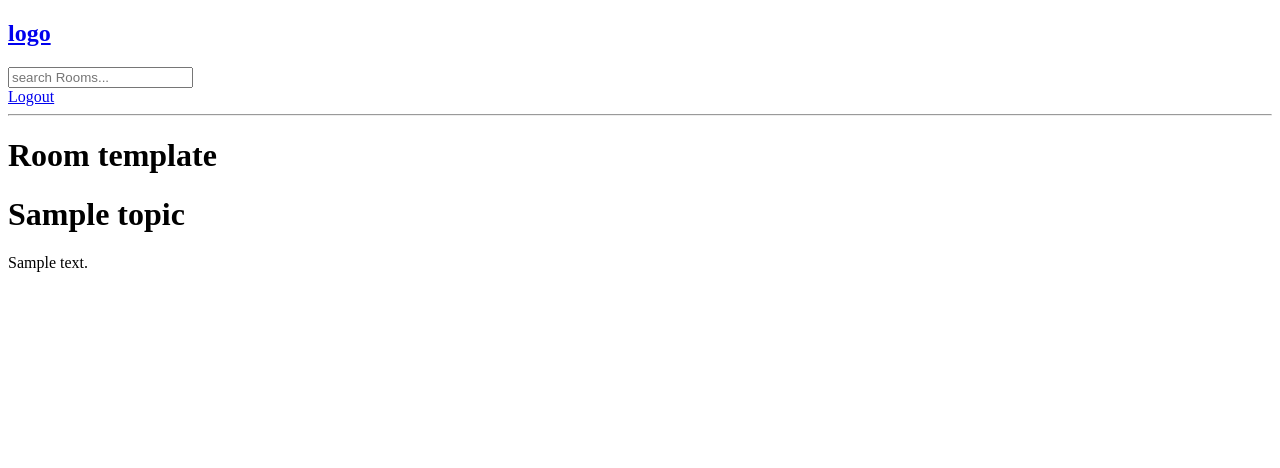
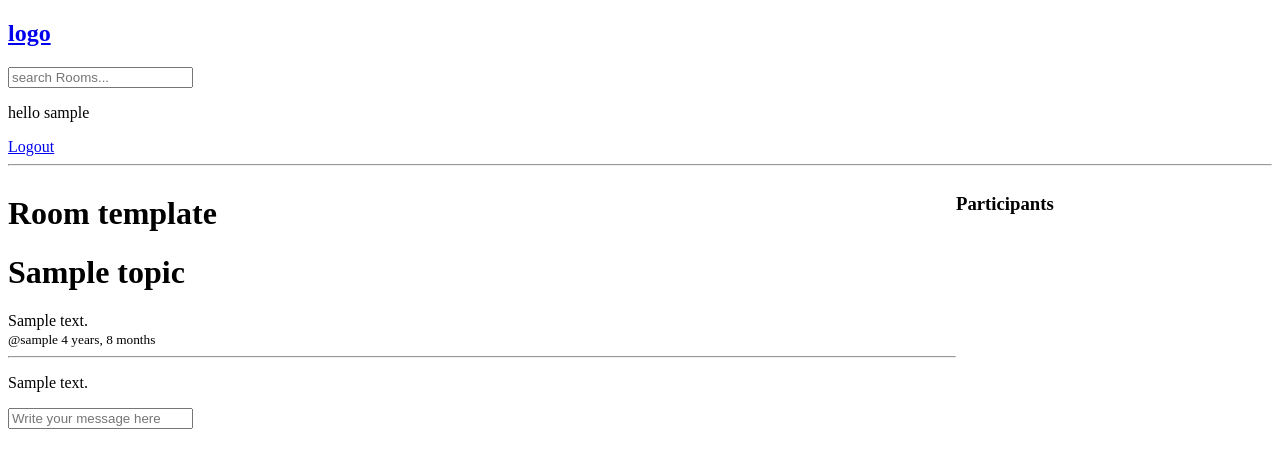
Before and after one commit to kwabenahcode/DevHub, a Django app: page /room/1/ in a window 1280 px wide. Shown: the top 468 px of the page. Run offline with Django 5.2, Linux system fonts and the light colour scheme; a user stored in the database is signed in; tables that the repository leaves empty hold one stand-in row (values such as "Sample post").

Commit message:
added message

```diff
--- a/devHub/core/models.py
+++ b/devHub/core/models.py
@@ -16,7 +16,7 @@ class Room(models.Model):
     topic = models.ForeignKey(Topic, on_delete=models.SET_NULL, null=True)
     name = models.CharField(max_length=200)
     description = models.TextField(null=True, blank=True)
-    #participants =
+    participants = models.ManyToManyField(User, related_name='participants', blank=True)
     updated = models.DateTimeField(auto_now=True)
     created = models.DateTimeField(auto_now_add=True)
 
--- a/devHub/core/templates/core/room.html
+++ b/devHub/core/templates/core/room.html
@@ -1,10 +1,47 @@
 {% extends 'main.html'%}
 
 {% block content %}
+<style>
+    .room-container{
+        display:grid;
+        grid-template-columns: 3fr 1fr;
+    }
+
+</style>
+<div class='room-container'>
+    <div>
     <h1>Room template </h1>
     <div>
         <h1>{{room.topic}}</h1>
         {{room.description}}
         <br />
     </div>
+
+    <div class='comment-wrapper'>
+        {% for message in room_messages %}
+            <div>
+                <small>@{{message.user}} </small>
+                <small>{{message.created | timesince}}</small>
+                <hr />
+                <p>{{message.body}}</p>
+            </div>
+        {% endfor %}
+    </div>
+
+    {% if request.user.is_authenticated %}
+    <div class='comment-form'>
+        <form method="POST" action="">
+            {% csrf_token %}
+            <input name='body' type="text" Placeholder='Write your message here'/>
+        </form>
+    </div>
+    {%endif%}
+    </div>
+
+    <div>
+    <h3>Participants</h3>
+
+
+    </div>
+</div>
 {% endblock %}
--- a/devHub/core/urls.py
+++ b/devHub/core/urls.py
@@ -5,6 +5,7 @@ from .views import *
 urlpatterns = [
     path('login/', loginPage, name='login'),
     path('logout/', logoutUser, name='logout'),
+    path('register', registerPage, name='register'),
     path('home/', Home, name='home'),
     path('room/<int:pk>/', room, name='room'),
     path('create-room/', createRoom, name='create-room'),
--- a/devHub/core/views.py
+++ b/devHub/core/views.py
@@ -2,14 +2,15 @@ from django.shortcuts import render, redirect
 from django.db.models import Q
 from .models import *
 from .forms import *
-
+from django.contrib.auth.forms import UserCreationForm
 from django.contrib.auth import authenticate, login, logout
 from django.contrib.auth.models import User
 from django.contrib import messages
 
 def loginPage(request):
+    page = 'login'
     if request.method == 'POST':
-        username = request.POST.get('username')
+        username = request.POST.get('username').lower()
         password = request.POST.get('password')
         try:
             user = User.objects.get(username=username)
@@ -21,12 +22,28 @@ def loginPage(request):
             return redirect('home')
         else:
             messages.error(request, "Username or password does not exist")
-    context = {}
+    context = {"page":page}
     return render(request, 'core/login_register.html', context)
 
 def logoutUser(request):
     logout(request)
     return redirect('home')
+
+def registerPage(request):
+    page = 'register'
+    form = UserCreationForm()
+    if request.method == 'POST':
+        form = UserCreationForm(request.POST)
+        if form.is_valid():
+            user = form.save(commit=False)
+            user.username = user.username.lower()
+            user.save()
+            login(request, user)
+            return redirect('home')
+        else:
+            messages.error(request, 'An error occured')
+
+    return render(request, 'core/login_register.html', {"form":form})
 
 def Home(request):
     q = request.GET.get('q') if request.GET.get('q') != None else ""
@@ -42,7 +59,15 @@ def Home(request):
 
 def room(request, pk):
     room = Room.objects.get(id=pk)
-    context = {"room":room}
+    room_messages = room.message_set.all().order_by('-created')
+    if request.method == "POST":
+        message = Message.objects.create(
+            user = request.user,
+            room = room,
+            body = request.POST.get('body')
+        )
+        return redirect('room', pk=room.id)
+    context = {"room":room, "room_messages":room_messages, }
     return render(request, 'core/room.html', context)
 
 def createRoom(request):
--- a/devHub/templates/navbar.html
+++ b/devHub/templates/navbar.html
@@ -7,6 +7,7 @@
 </form>
 
 {% if request.user.is_authenticated%}
+<p>hello {{request.user}}</p>
 <a href='{% url "logout" %}'>Logout</a>
 {% else %}
 <a href='{% url "login" %}'>Login</a>
```
Also changed, not shown: devHub/core/templates/core/login_register.html (+9 -2 lines), devHub/core/migrations/0003_alter_room_options_room_participants.py (added).
